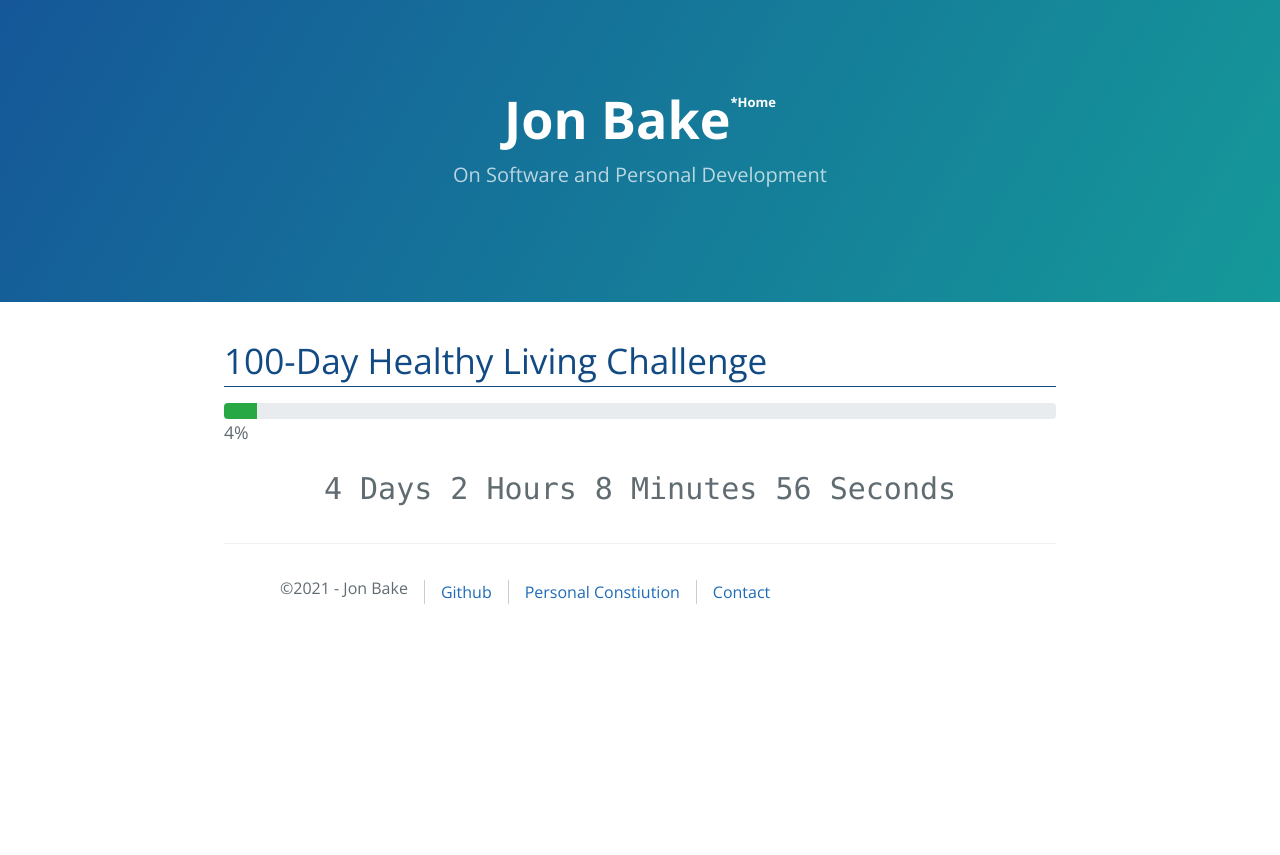
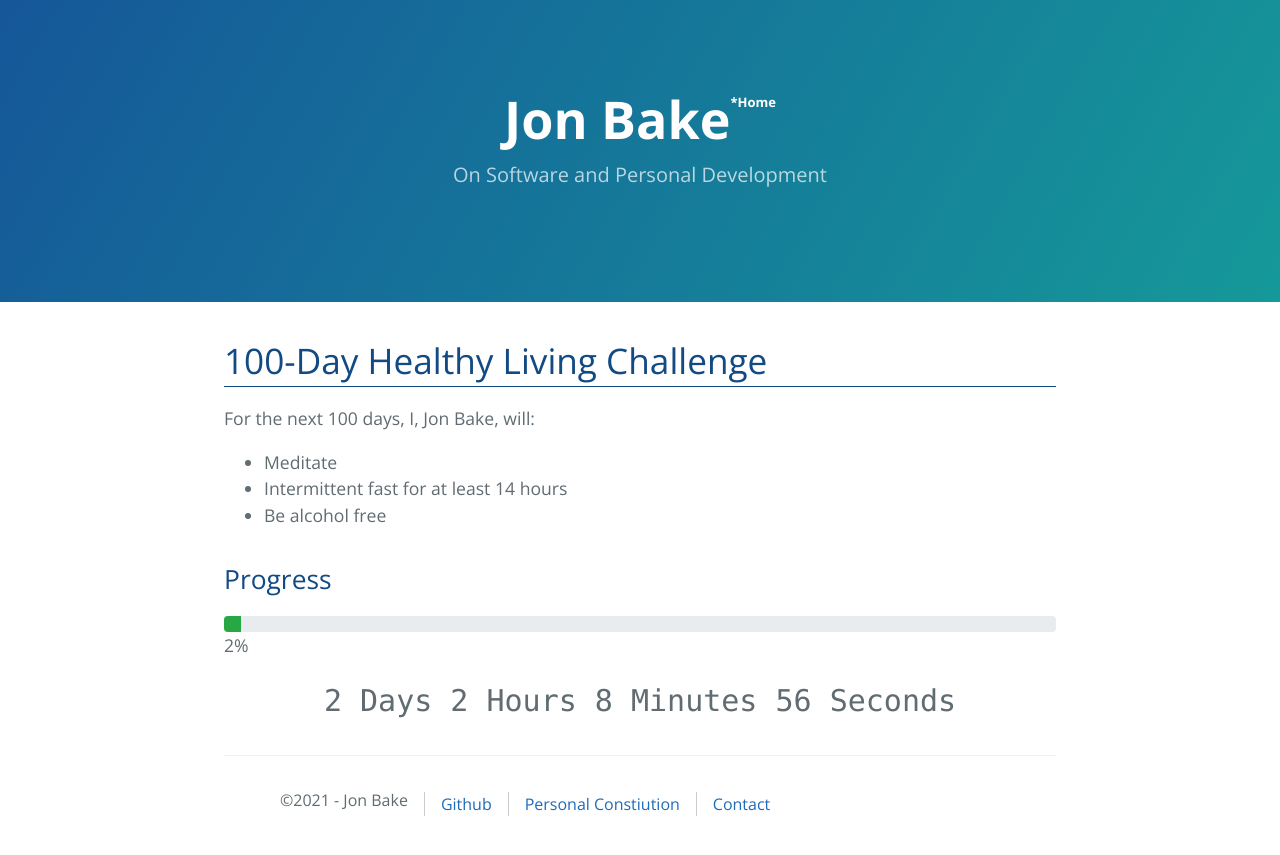
Before and after one commit to jonmbake/jonbake.com, a Jekyll site: the page built from 100-day-challenge.html, in a window 1280 px wide. Shown: the top 855 px of the page. Built offline with Jekyll 4.4.1, drawn with Linux system fonts in a browser that asks for light colours; nearby versions of some CDN libraries.

Commit message:
Add 100 day healthy living challenge details

```diff
--- a/100-day-challenge.html
+++ b/100-day-challenge.html
@@ -3,6 +3,13 @@
 title: 100-Day Healthy Living Challenge
 sitemap: false
 ---
+<p>For the next 100 days, I, Jon Bake, will:</p>
+<ul>
+  <li>Meditate</li>
+  <li>Intermittent fast for at least 14 hours</li>
+  <li>Be alcohol free</li>
+</ul>
+<h2>Progress</h2>
 <div class="progress">
   <div id="progress-bar" class="progress-bar bg-success" role="progressbar"></div>
 </div>
```
Also changed, not shown: other parts of 100-day-challenge.html (+1 -1 lines).
